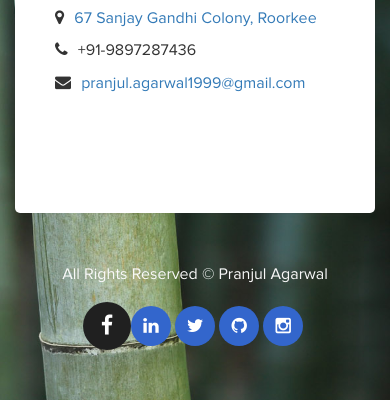
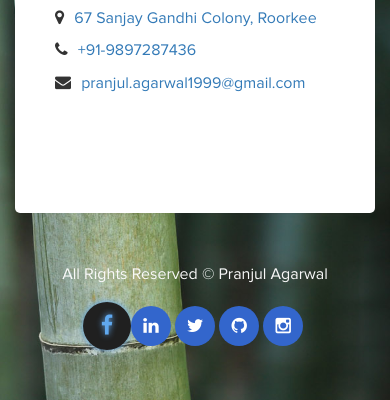
Before and after one commit to PranjulAgarwal/PranjulAgarwal.github.io, a plain HTML site: page index.html in a window 390 px wide. In both pictures the pointer is over the link 106 px from the left and 3388 px from the top of the page. Shown: the part 3063-3463 px from the top of the page. Drawn offline with Linux system fonts and the light colour scheme.

Commit message:
Updated phone link

```diff
--- a/css/theme-blue.css
+++ b/css/theme-blue.css
@@ -317,6 +317,10 @@ footer {
   background: #202020;
   color: #fff;
   transform: scale(1.2);
+
+  color: #60A9F0;
+  box-shadow: 0 0 5px #60A9F0;
+  text-shadow: 0 0 5px #60A9F0;
 }
 
 @media ( max-width: 980px ) {
--- a/index.html
+++ b/index.html
@@ -158,7 +158,7 @@
 				<div class="contact">
 					<h2>Contact</h2>
 						<p><i class="fa fa-map-marker"></i><a href="https://www.google.co.in/maps/dir/29.8717011,77.8786641/29.8714888,77.878545/@29.8720153,77.8796035,17z/data=!4m5!4m4!1m1!4e1!1m0!3e0" target="_blank"> 67 Sanjay Gandhi Colony, Roorkee </a></p>
-						<p><i class="fa fa-phone"></i> +91-9897287436</p>
+						<p><i class="fa fa-phone"></i><a href="tel:+919897287436"> +91-9897287436</a></p>
 						<p><i class="fa fa-envelope"></i><a href="https://mail.google.com/mail/?view=cm&fs=1&to=pranjul.agarwal1999@gmail.com&su=Subject&body=Write your message here" target="_blank"> pranjul.agarwal1999@gmail.com </a></p>
 				</div>
 		</div>
```
